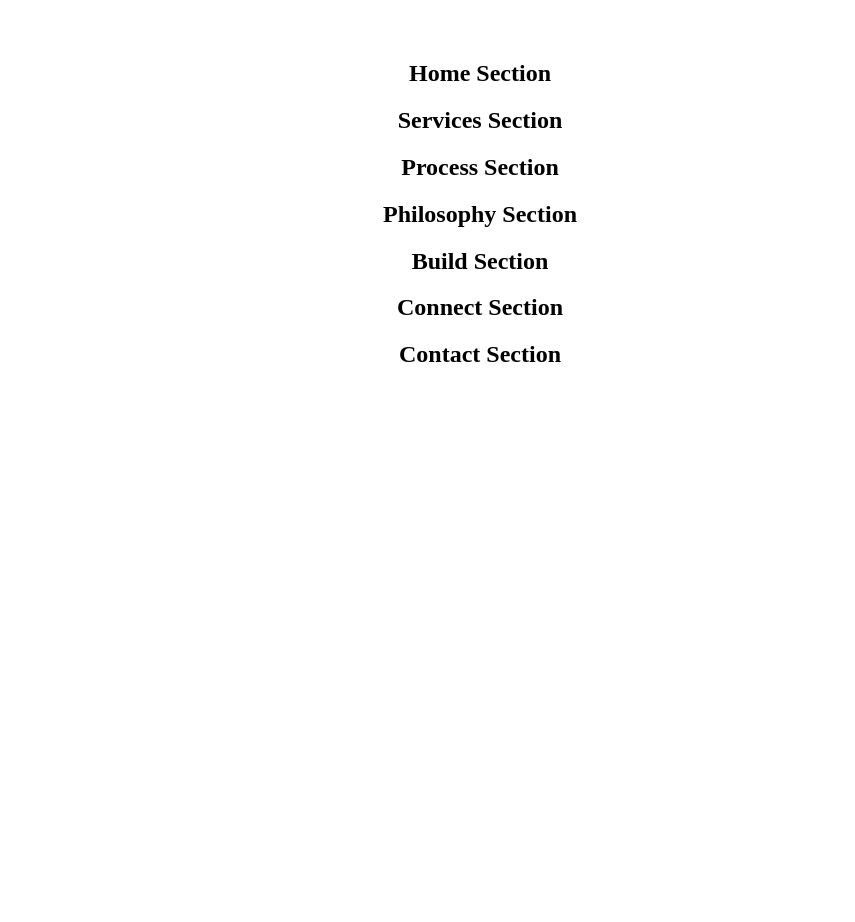
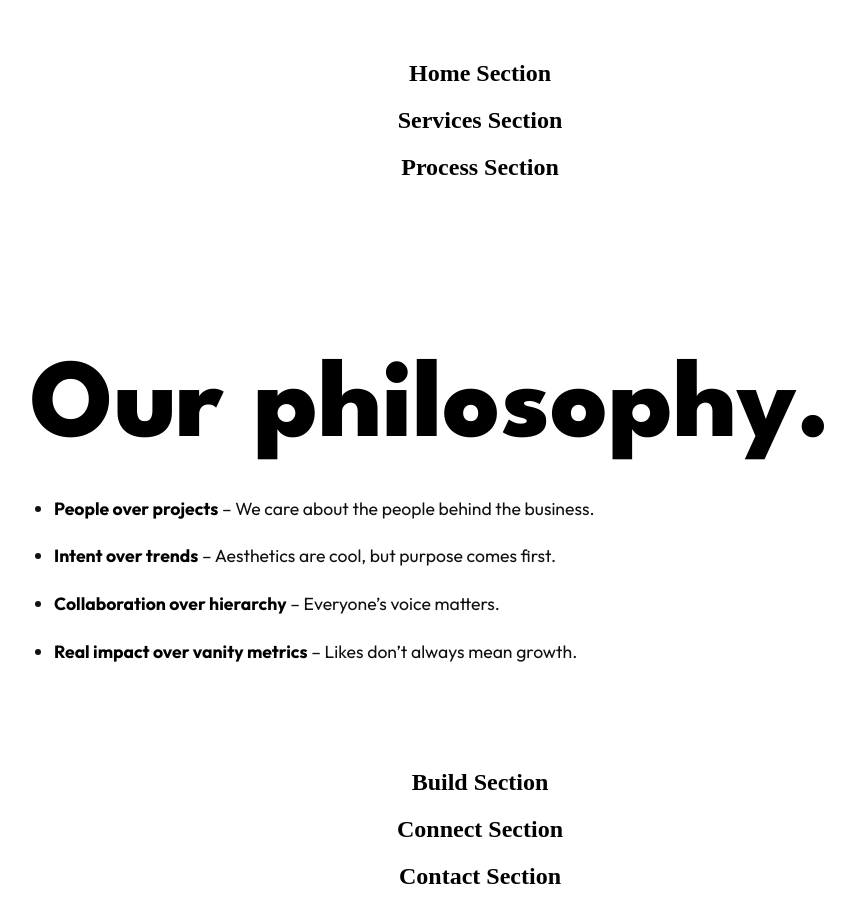
Before and after one commit to ayushthakurrrr/ash, a React (Vite) app: page / in a window 1280 px wide. Shown: the top 922 px of the page, without its empty margins (160-1015 px from the left). Before the commit the page ends 800 px from the top, so only its background shows below. Built offline with nearby package versions, Linux system fonts and the light colour scheme.

Commit message:
updated philosophy.jsx

```diff
--- a/src/components/Philosophy.jsx
+++ b/src/components/Philosophy.jsx
@@ -1,12 +1,46 @@
 // Example: Home.jsx
+// import React from "react";
+
+// function Home() {
+//   return (
+//     <section >
+//       <h1>Philosophy Section</h1>
+//     </section>
+//   );
+// }
+
+// export default Home;
+
+// Philosophy.js
 import React from "react";
-
-function Home() {
+import "./philosophy.css";
+<style>
+{/* @import url('https://fonts.googleapis.com/css2?family=League+Spartan:wght@100..900&display=swap'); */}
+@import url('https://fonts.googleapis.com/css2?family=League+Spartan:wght@100..900&family=Outfit:wght@100..900&display=swap');
+</style>
+function Philosophy() {
   return (
-    <section >
-      <h1>Philosophy Section</h1>
+    <section className="philosophy-section">
+      <div className="container">
+        <h1 className="philosophy-title">Our philosophy.</h1>
+        <ul className="philosophy-list">
+          <li>
+            <strong>People over projects</strong> – We care about the people behind the business.
+          </li>
+          <li>
+            <strong>Intent over trends</strong> – Aesthetics are cool, but purpose comes first.
+          </li>
+          <li>
+            <strong>Collaboration over hierarchy</strong> – Everyone’s voice matters.
+          </li>
+          <li>
+            <strong>Real impact over vanity metrics</strong> – Likes don’t always mean growth.
+          </li>
+        </ul>
+      </div>
     </section>
   );
 }
 
-export default Home;
+export default Philosophy;
+// export default Home;
--- /dev/null
+++ b/src/components/philosophy.css
@@ -0,0 +1,67 @@
+/* philosophy.css */
+
+.philosophy-section {
+    background-color: #ffffff;
+    padding: 4rem 1.5rem;
+    display: flex;
+    justify-content: center;
+    align-items: center;
+  }
+
+  .container {
+    max-width: 900px;
+    width: 100%;
+  }
+
+  .philosophy-title {
+    font-size: 7rem;
+    font-weight: 800;
+    margin-bottom: 2rem;
+    color: #000000;
+    text-align: justify;    /*center se hata k left taraf rakha h*/
+
+
+  font-family: "League Spartan", sans-serif;
+  font-optical-sizing: auto;
+  /* font-weight: <weight>; */
+  /* font-style: normal; */
+
+  }
+
+  .philosophy-list {
+    list-style: disc;
+    padding-left: 1.5rem;
+    color: #111;
+    font-size: 1.1rem;
+    line-height: 1.8;
+
+    text-align: justify;    /*center se hata k left taraf rakha h*/
+
+  font-family: "Outfit", sans-serif;
+  font-optical-sizing: auto;
+  font-weight: 400;
+  font-style: normal;
+
+
+  }
+
+  .philosophy-list li {
+    margin-bottom: 1rem;
+  }
+
+  .philosophy-list strong {
+    font-weight: 700;
+    color: #000;
+  }
+
+  /* Responsive tweaks */
+  @media (max-width: 768px) {
+    .philosophy-title {
+      font-size: 2.2rem;
+      text-align: center;
+    }
+
+    .philosophy-list {
+      font-size: 1rem;
+    }
+  }
```
